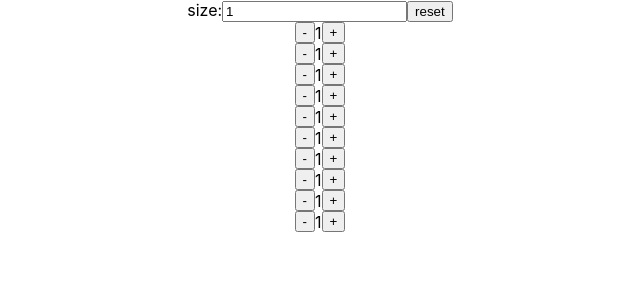
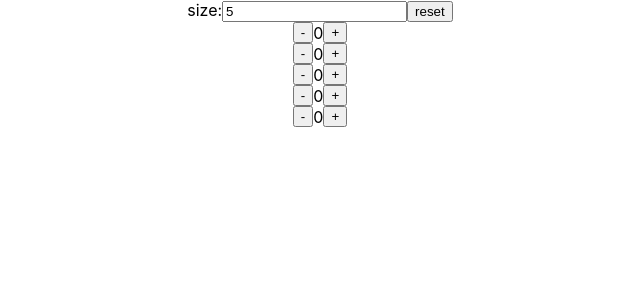
Before and after one commit to firewox/day10-react-starter, a React (Create React App) app: page / in a window 1280 px wide. Shown: the top 300 px of the page, without its empty margins (320-960 px from the left). Built offline with nearby package versions, Linux system fonts and the light colour scheme.

Commit message:
feat: add React.createContext() usage;

```diff
--- a/src/App.js
+++ b/src/App.js
@@ -3,15 +3,30 @@ import './App.css';
 import Counter from './components/counter/Counter';
 import { useState } from 'react';
 import MultipleCounter from './components/counter/MultipleCounter';
+import React from 'react';
+
+
+const CounterContext = React.createContext();
 
 
 function App() {
+  // 使用 useState 管理 count 状态
+  const [count, setCount] = useState(5);
+
+  // 创建 Context 的值对象，包含状态和更新函数
+  const initState = {
+    count,
+    setCount // 提供更新函数
+  };
   return (
     <div className="App">
       {/* <Counter/> */}
-      <MultipleCounter/>
+      <CounterContext.Provider value={initState}>
+        <MultipleCounter/>
+      </CounterContext.Provider>
       </div>
   );
 }
 
 export default App;
+export {CounterContext};
--- a/src/components/counter/Counter.jsx
+++ b/src/components/counter/Counter.jsx
@@ -1,17 +1,19 @@
 import { useState } from 'react';
 
-function Counter({count,handleCountChange}){
+function Counter({handleCountChange}){
+  let flag = 0;
 //   const [count, setCount] = useState(3);
   function add(){
-    handleCountChange(count+1);
+    // handleCountChange(count+1);
+    flag = flag + 1;
   }
   function sub(){
-    handleCountChange(count - 1);
+    flag = flag - 1;
   }
   return (
     <div className="counter">
       <button onClick={sub}>-</button>
-      <span>{count}</span>
+      <span>{flag}</span>
       <button onClick={add}>+</button>
     </div>
   )
--- a/src/components/counter/CounterGroup.jsx
+++ b/src/components/counter/CounterGroup.jsx
@@ -1,10 +1,10 @@
 import Counter from "./Counter";
 
-function CounterGroup({count, handleCountChange, countSize}){
+function CounterGroup({handleCountChange, count}){
   return <div>
     {
-      new Array(countSize).fill(1).map((item, index) => {
-        return <Counter count={count} handleCountChange={handleCountChange} key={index}/>
+      new Array(count).fill(1).map((item, index) => {
+        return <Counter handleCountChange={handleCountChange} key={index}/>
       })
     }
   </div>
--- a/src/components/counter/MultipleCounter.jsx
+++ b/src/components/counter/MultipleCounter.jsx
@@ -1,16 +1,18 @@
-import React, {useState} from 'react';
+import React, {useContext, useState} from 'react';
 import CounterGroupGenerator from './CounterGroupGenerator';
 import CounterGroup from './CounterGroup';
+import {CounterContext} from '../../App';
 
 function MultipleCounter(){
-  const [count, setCount] = useState(1);
-  const [countSize, setCountSize] = useState(10);
+  const {count,setCount} = useContext(CounterContext);
   function handleCountChange(newCount){
+    // setCount(newCount);
+    console.log(newCount);
     setCount(newCount);
   }
   return <div>
     <CounterGroupGenerator count={count} handleCountChange={handleCountChange}/>
-    <CounterGroup count={count} handleCountChange={handleCountChange} countSize={countSize}/>
+    <CounterGroup handleCountChange={handleCountChange} count={count}/>
   </div>
 }
 export default MultipleCounter;
```
Also changed, not shown: 1 other file (tests, documents, lock files or other folders).
